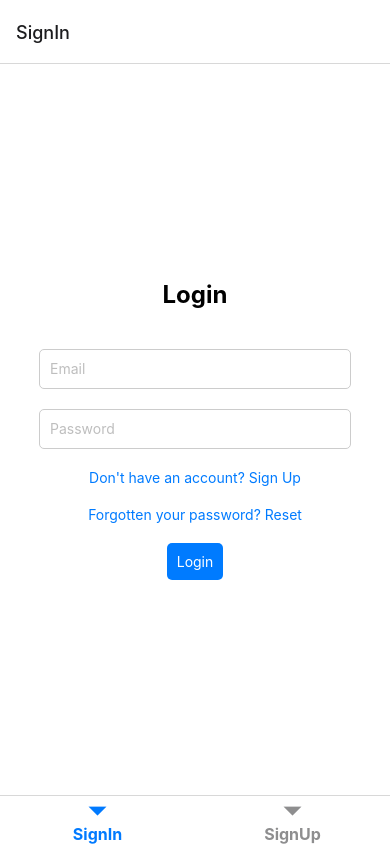
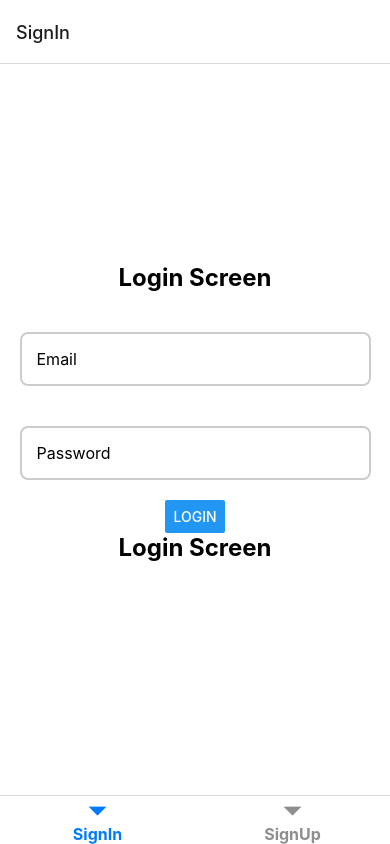
Before and after one commit to aagahoz/LearnEnglish-FlipCard, a React Native app: screen / in a window 390 px wide. Built offline with nearby package versions, Linux system fonts and the light colour scheme; no server answers.

Commit message:
added routing for admin and users

```diff
--- a/App.js
+++ b/App.js
@@ -7,6 +7,7 @@ import SettingsScreen from './screens/SettingsScreen';
 import SignInScreen from './screens/SignInScreen';
 import SignUpScreen from './screens/SignUpScreen';
 import LearnedScreen from './screens/LearnedSecreen';
+import HomeScreenAdmin from './screens/HomeScreenAdmin';
 
 import { getFirestore, collection, getDocs } from 'firebase/firestore';
 import { addDoc, Timestamp } from 'firebase/firestore';
@@ -20,6 +21,8 @@ const Tab = createBottomTabNavigator();
 
 const App = () => {
   const [isSignedIn, setIsSignedIn] = useState(false);
+  const [isAdmin, setIsAdmin] = useState(false);
+
 
   return (
     <NavigationContainer>
@@ -32,6 +35,17 @@ const App = () => {
         }}
       >
         {isSignedIn ? (
+          isAdmin ? (
+            <>
+              <Tab.Screen name="Home Screen">
+                {(props) => <HomeScreenAdmin {...props} setIsSignedIn={setIsSignedIn} setIsAdmin={setIsAdmin} />}
+              </Tab.Screen>
+              <Tab.Screen name="Settings">
+                {(props) => <SettingsScreen {...props} setIsSignedIn={setIsSignedIn} setIsAdmin={setIsAdmin} />}
+              </Tab.Screen>
+            </>
+          ) :
+            (
               <>
                 <Tab.Screen name="Home">
                   {(props) => <HomeScreen {...props} setIsSignedIn={setIsSignedIn} />}
@@ -47,13 +61,13 @@ const App = () => {
                 </Tab.Screen>
 
               </>
-        ) : (
+            )) : (
           <>
             <Tab.Screen name="SignIn">
-              {(props) => <SignInScreen {...props} setIsSignedIn={setIsSignedIn} />}
+              {(props) => <SignInScreen {...props} setIsSignedIn={setIsSignedIn} setIsAdmin={setIsAdmin}  />}
             </Tab.Screen>
             <Tab.Screen name="SignUp">
-              {(props) => <SignUpScreen {...props} setIsSignedIn={() => setIsSignedIn(true)} />}
+              {(props) => <SignUpScreen {...props} setIsSignedIn={() => setIsSignedIn(true)} setIsAdmin={() => setIsAdmin(true)}  />}
             </Tab.Screen>
           </>
         )}
--- a/firebaseConfig.js
+++ b/firebaseConfig.js
@@ -20,6 +20,64 @@ export {
   auth,
   db
 }
+
+
+
+// Firestore'dan veri çekme işlemi
+const checkAdminStatusById = async (userId) => {
+  console.log("ben 1. kod");
+  const firestore = getFirestore(db);
+  console.log("ben 2. kod");
+  userId = "okDQYrS8hcYDIbTFwpD3";
+  try
+  {
+    const userDoc = doc(firestore, 'Users', userId);
+    const userSnapshot = await getDocs(userDoc);
+    console.log("ben 3. kod");
+
+    if (userSnapshot.exists())
+    {
+      const userData = userSnapshot.data();
+      console.log("ben 4. kod");
+
+      // Kullanıcı admin mi kontrol et
+      if (userData && 'isAdmin' in userData)
+      {
+        console.log("ben 5. kod");
+
+        return userData.isAdmin; // true veya false dönecek
+      } else
+      {
+        console.log("ben 6. kod");
+
+        console.error('Error: User document does not have isAdmin field');
+        return null; // Eğer isAdmin alanı belgede yoksa, null veya başka bir değer dönebilirsiniz
+      }
+    } else
+    {
+      console.log("ben 7. kod");
+
+      console.error('Error: User document not found');
+      return null; // Eğer belge bulunamazsa, null veya başka bir değer dönebilirsiniz
+    }
+  } catch (error)
+  {
+    console.log("ben 8. kod");
+
+    console.error('Error fetching data from Firestore:', error);
+    return null;
+  }
+};
+
+
+
+
+
+
+
+
+
+
 
 // CRUD Islemleri
 
--- a/package.json
+++ b/package.json
@@ -9,6 +9,7 @@
     "web": "expo start --web"
   },
   "dependencies": {
+    "@react-native-async-storage/async-storage": "^1.21.0",
     "@react-native-firebase/app": "^18.7.3",
     "@react-native-firebase/auth": "^18.7.3",
     "@react-navigation/bottom-tabs": "^6.5.11",
--- /dev/null
+++ b/screens/HomeScreenAdmin.js
@@ -0,0 +1,27 @@
+
+
+import React from 'react';
+import { View, Text, StyleSheet } from 'react-native';
+
+
+const App = () => {
+    return (
+      <View style={styles.container}>
+        <Text style={styles.text}>Admin Page</Text>
+      </View>
+    );
+  };
+
+  const styles = StyleSheet.create({
+    container: {
+      flex: 1,
+      justifyContent: 'center',
+      alignItems: 'center',
+    },
+    text: {
+      fontSize: 24,
+      fontWeight: 'bold',
+    },
+  });
+
+  export default App;
--- a/screens/SignInScreen.js
+++ b/screens/SignInScreen.js
@@ -1,94 +1,73 @@
-import {
-  View,
-  Text,
-  TextInput,
-  TouchableOpacity,
-  KeyboardAvoidingView,
-  Platform,
-  StyleSheet,
-} from 'react-native';
+import React, { useState } from 'react';
+import { View, Text, TextInput, Button, StyleSheet } from 'react-native';
+import { getAuth, signInWithEmailAndPassword } from 'firebase/auth';
+import { getFirestore, doc, getDoc } from 'firebase/firestore';
+import { auth } from '../firebaseConfig'; // Firebase projenizin Firebase Authentication bağlantısını içeren bir dosya
 
-// import react
-import React from 'react';
+export default function SignUp({ navigation, setIsSignedIn, setIsAdmin }) {
+  const [email, setEmail] = useState('');
+  const [password, setPassword] = useState('');
+  const [errorMessage, setErrorMessage] = useState('');
 
-import { auth } from "../firebaseConfig";
-import { signInWithEmailAndPassword, onAuthStateChanged } from "firebase/auth";
+  const login = async () => {
+    if (email !== '' && password !== '') {
+      try {
+        // Firebase Authentication ile oturum açma
+        const userCredential = await signInWithEmailAndPassword(auth, email, password);
+        const userId = userCredential.user.uid;
 
-export default function Login({ navigation, setIsSignedIn }) {
+        // Firestore'da kullanıcının varlığını kontrol etme
+        const firestore = getFirestore();
+        const userDocRef = doc(firestore, 'Users', userId);
+        const userDocSnapshot = await getDoc(userDocRef);
 
-  if (auth.currentUser)
-  {
-    setIsSignedIn(true);
-  } else
-  {
-    onAuthStateChanged(auth, (user) => {
-      if (user)
-      {
-        setIsSignedIn(true);
+        if (userDocSnapshot.exists()) {
+          const userData = userDocSnapshot.data();
+          if (userData && 'isAdmin' in userData) {
+            console.log('isAdmin:', userData.isAdmin);
+            setIsSignedIn(true);
+            setIsAdmin(userData.isAdmin === true); // Eğer isAdmin true ise, setIsAdmin değerini true yap
+          } else {
+            console.log('User document does not have isAdmin field');
+            setIsSignedIn(true);
+            setIsAdmin(false);
+          }
+        } else {
+          console.log('User document not found');
+        }
+
+        // İşlemler başarılıysa, başka bir ekrana yönlendirme vb. yapabilirsiniz.
+      } catch (error) {
+        setErrorMessage(error.message);
       }
-    });
-  }
-
-  let [errorMessage, setErrorMessage] = React.useState("");
-  let [email, setEmail] = React.useState("");
-  let [password, setPassword] = React.useState("");
-
-  let login = () => {
-    if (email !== "" && password !== "")
-    {
-      signInWithEmailAndPassword(auth, email, password)
-        .then((userCredential) => {
-          console.log(userCredential.user);
-          // navigation.navigate("Home", { user: userCredential.user });
-          setIsSignedIn(true);
-          setErrorMessage("");
-          setEmail("");
-          setPassword("");
-        })
-        .catch((error) => {
-          setErrorMessage(error.message)
-        });
-    } else
-    {
-      setErrorMessage("Please enter an email and password");
+    } else {
+      setErrorMessage('Please enter an email and password');
     }
-  }
+  };
 
   return (
-    <KeyboardAvoidingView
-      behavior={Platform.OS === 'ios' ? 'padding' : null}
-      keyboardVerticalOffset={60}
-      style={styles.container}>
-      <Text style={styles.title}>Login</Text>
-      <Text style={styles.errorMessage}>{errorMessage}</Text>
+    <View style={styles.container}>
+      <Text style={styles.title}>Login Screen</Text>
       <TextInput
+        placeholder="Email"
+        value={email}
+        onChangeText={(text) => setEmail(text)}
         style={styles.input}
-        placeholder="Email"
-        placeholderTextColor="#BEBEBE"
-        value={email}
-        onChangeText={setEmail}
       />
       <TextInput
+        placeholder="Password"
+        value={password}
+        onChangeText={(text) => setPassword(text)}
+        secureTextEntry
         style={styles.input}
-        placeholder="Password"
-        placeholderTextColor="#BEBEBE"
-        secureTextEntry
-        value={password}
-        onChangeText={setPassword}
       />
-      <TouchableOpacity onPress={() => navigation.navigate('SignUp')}>
-        <Text style={styles.linkText}>Don't have an account? Sign Up</Text>
-      </TouchableOpacity>
-      <TouchableOpacity onPress={() => navigation.navigate('ResetPassword')}>
-        <Text style={styles.linkText}>Forgotten your password? Reset</Text>
-      </TouchableOpacity>
-      <TouchableOpacity style={styles.loginButton} onPress={login}>
-        <Text style={styles.loginButtonText}>Login</Text>
-      </TouchableOpacity>
-    </KeyboardAvoidingView>
+      <Button title="Login" onPress={login} />
+      <Text style={styles.title}>Login Screen</Text>
+
+      <Text style={styles.errorMessage}>{errorMessage}</Text>
+    </View>
   );
-}
-
+};
 
 const styles = StyleSheet.create({
   container: {
@@ -102,30 +81,18 @@ const styles = StyleSheet.create({
     fontWeight: 'bold',
     marginBottom: 20,
   },
+  input: {
+    borderWidth: 2,
+    borderColor: '#ccc',
+    margin: 20,
+    padding: 15,
+    width: '90%',
+    borderRadius: 8,
+    fontSize: 16,
+  },
   errorMessage: {
-    color: 'red',
-    marginBottom: 20,
-  },
-  input: {
-    width: '80%',
-    height: 40,
-    padding: 10,
-    borderWidth: 1,
-    borderColor: '#ccc',
-    marginBottom: 20,
-    borderRadius: 5,
-  },
-  linkText: {
-    color: '#007BFF',
-    marginBottom: 20,
-  },
-  loginButton: {
-    backgroundColor: '#007BFF',
-    padding: 10,
-    borderRadius: 5,
-  },
-  loginButtonText: {
-    color: '#fff',
-    textAlign: 'center',
+    color: 'tomato',
+    marginTop: 15,
+    fontSize: 14,
   },
 });
```
Also changed, not shown: 1 other file (tests, documents, lock files or other folders). Lines whose indentation alone changed are shown as unchanged.
